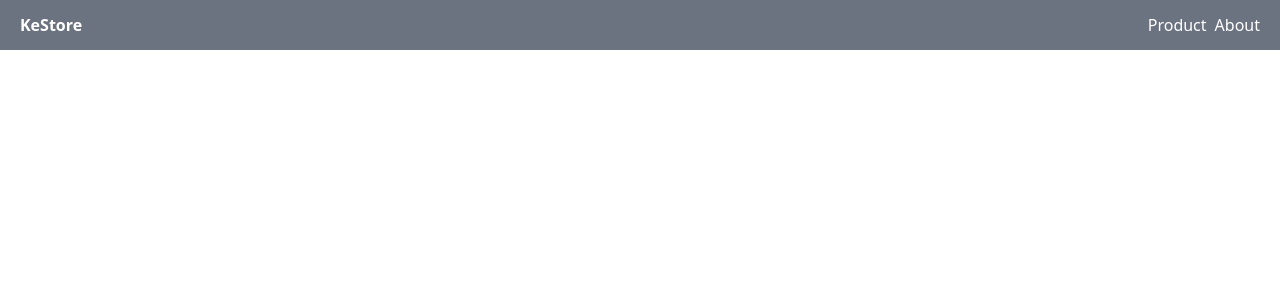
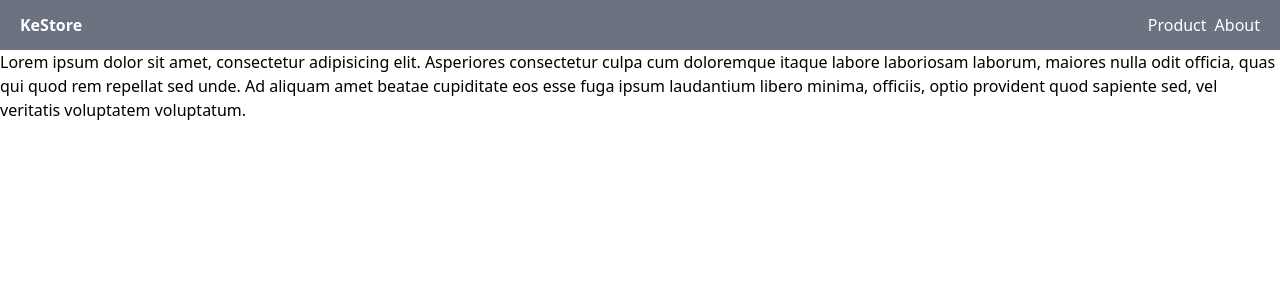
Before and after one commit to KeS334/store, a React (Create React App) app: page /store/about in a window 1280 px wide. Shown: the top 300 px of the page. Built offline with nearby package versions, Linux system fonts and the light colour scheme.

Commit message:
4th deploy fixes

```diff
--- a/src/App.tsx
+++ b/src/App.tsx
@@ -8,8 +8,8 @@ function App() {
         <>
             <Navigation/>
             <Routes>
-                <Route path="/" element={<ProductPage/>}/>
-                <Route path="/about" element={<AboutPage/>}/>
+                <Route path="/store" element={<ProductPage/>}/>
+                <Route path="/store/about" element={<AboutPage/>}/>
             </Routes>
         </>
     )
```
